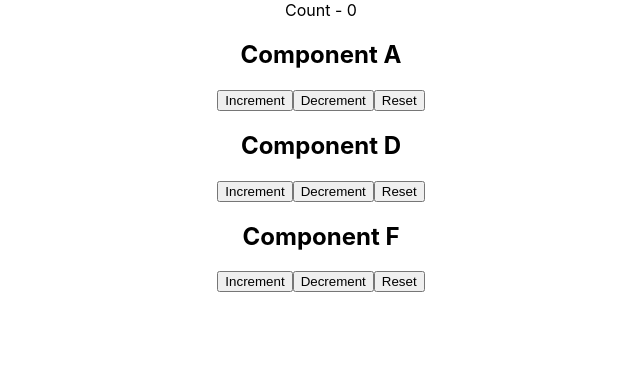
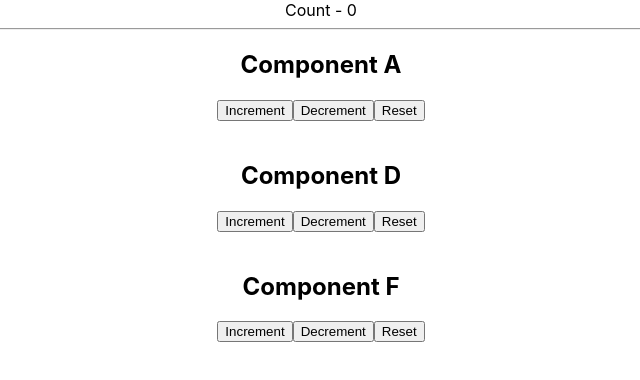
Before and after one commit to ZikaZaki/react-hooks, a React (Create React App) app: page / in a window 1280 px wide. Shown: the top 380 px of the page, without its empty margins (319-959 px from the left). Built offline with nearby package versions, Linux system fonts and the light colour scheme.

Commit message:
update App.js

```diff
--- a/src/App.js
+++ b/src/App.js
@@ -69,8 +69,11 @@ function App() {
       {/* <CounterThree /> */}
       <CountContext.Provider value={{countState: count, countDispatch: dispatch}}>
         Count - {count}
+        <hr />
         <ComponentA />
+        <br />
         <ComponentB />
+        <br />
         <ComponentC />
       </CountContext.Provider>
     </div>
```
